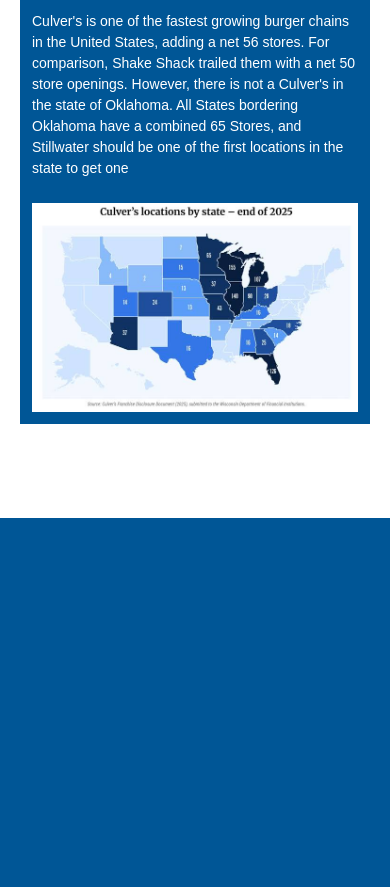
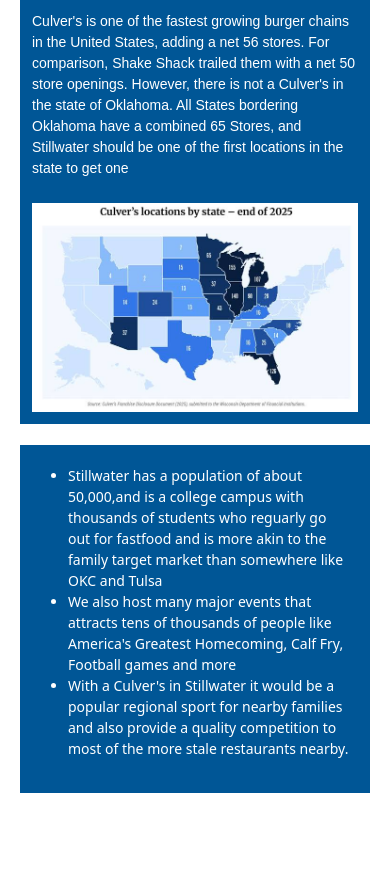
Before and after one commit to locanno64/DevOpsReviewA6, an ASP.NET Core app: page / in a window 390 px wide. Shown: the part 1025-1912 px from the top of the page. Before the commit the page ends 1543 px from the top, so only its background shows below. Run offline with ASP.NET Core 8, Linux system fonts and the light colour scheme; style sheets or scripts are compiled from the project's sources.

Commit message:
Reasonings box added

```diff
--- a/DevOpsReviewA6/Pages/Index.cshtml
+++ b/DevOpsReviewA6/Pages/Index.cshtml
@@ -62,14 +62,33 @@
             <img src="~/photos/culvers locations.jpg" class="picRes" alt="Culver's Locations by State" />
         </div>
 
+
+
+
+
+    </div>
+    <br />
+
+    <div class="bulletBox">
+
+        <ul>
+            <li>
+                Stillwater has a population of about 50,000,and is a college campus with thousands of students
+                who reguarly go out for fastfood and
+                is more akin to the family target market than somewhere like OKC and Tulsa
+            </li>
+            <li>We also host many major events that attracts tens of thousands
+                of people like America's Greatest Homecoming, Calf Fry, Football games and more
+            </li>
+            <li>With a Culver's in Stillwater it would be a popular regional sport for nearby families
+                and also provide a quality competition to most of the more stale restaurants nearby.
+            </li>
+        </ul>
+
+
     </div>
 
-    @*Reasons why
-        -Market Research
-        -Numbers based reasoning
-        -Overall
 
-    *@
 
 
 
--- a/DevOpsReviewA6/wwwroot/css/site.css
+++ b/DevOpsReviewA6/wwwroot/css/site.css
@@ -91,6 +91,7 @@ body {
     display: grid;
     grid-template-columns: repeat(3, 1fr);
     column-gap: 15px;
+    row-gap: 15px;
 }
 
 .colStructure {
@@ -113,6 +114,15 @@ body {
     display: block;
     margin-top: 10px;
 }
+
+.bulletBox {
+    grid-column: 1 / 4;
+    padding: 20px;
+    background-color: #005696;
+    color: #ffffff;
+}
+
+
 
 @media (max-width: 768px) {
 
@@ -156,4 +166,12 @@ body {
     .cPara {
         font-size: 14px;
     }
+
+    .bulletBox {
+        grid-column: 1 / 4;
+        padding: 20px;
+        background-color: #005696;
+        color: #ffffff;
+    }
+
 }
```
